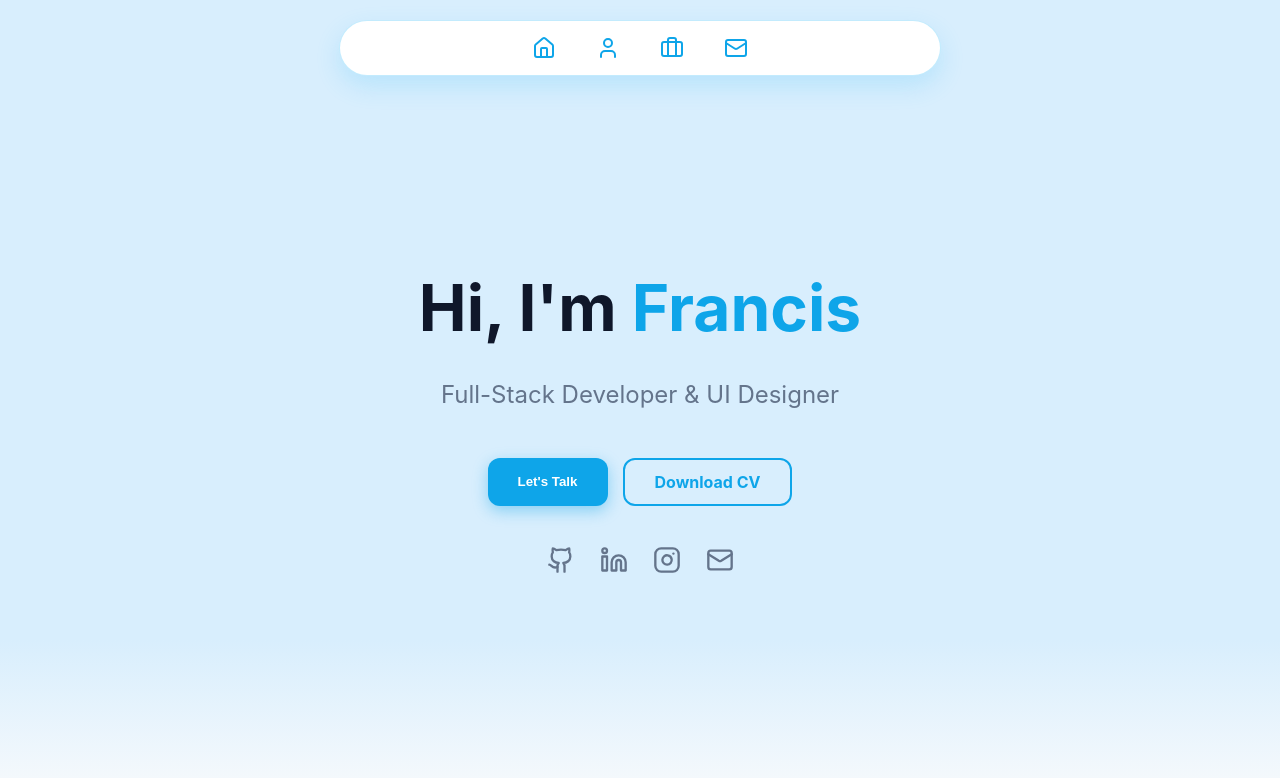
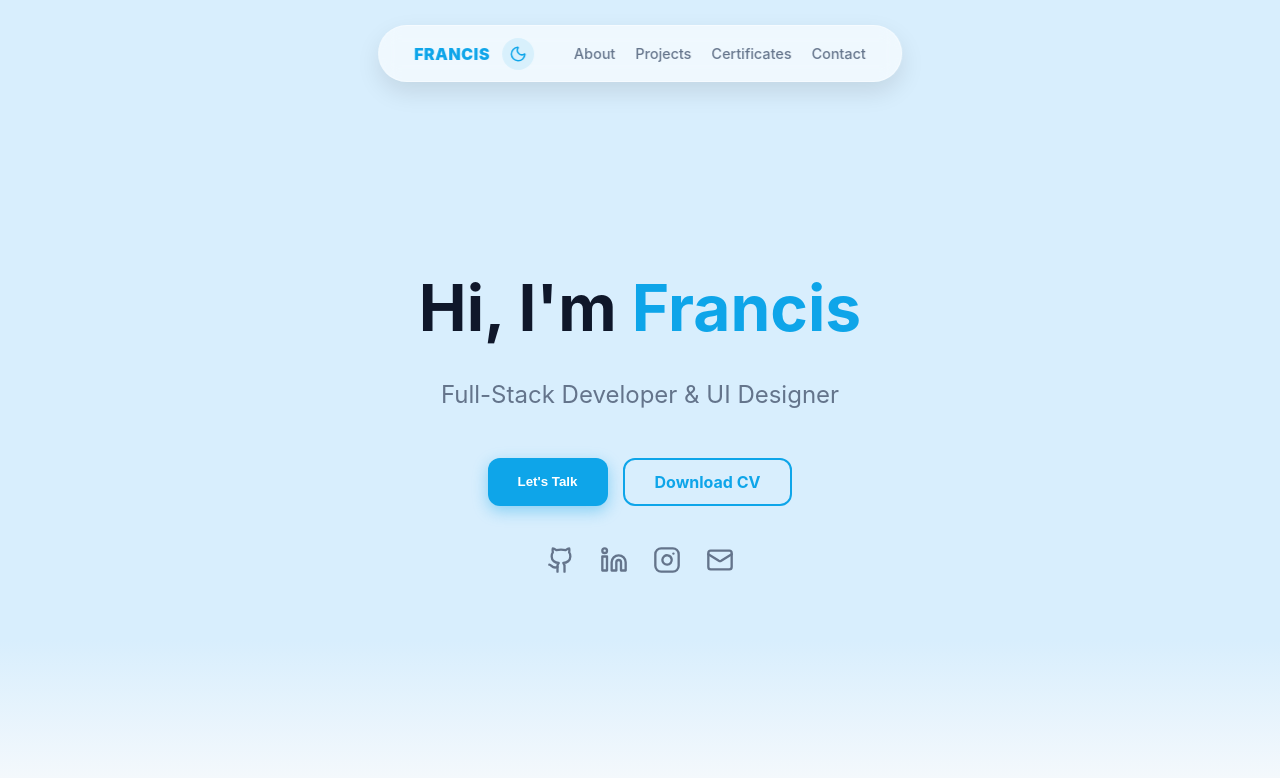
Before and after one commit to franc1s-513/my-portfolio-R-, a React (Vite) app: page / in a window 1280 px wide. Shown: the top 778 px of the page. Built offline with nearby package versions, Linux system fonts and the light colour scheme.

Commit message:
feat: Pill navbar and global dark mode transitions

```diff
--- a/src/components/navbar.jsx
+++ b/src/components/navbar.jsx
@@ -1,44 +1,98 @@
+import React, { useState, useEffect } from 'react';
 import { Link } from 'react-router-dom';
-import { Home, User, Briefcase, Mail } from 'lucide-react';
+import { Moon, Sun } from 'lucide-react';
 
 const Navbar = () => {
+  const [darkMode, setDarkMode] = useState(false);
+
+  useEffect(() => {
+    if (darkMode) {
+      document.body.classList.add('dark-mode');
+    } else {
+      document.body.classList.remove('dark-mode');
+    }
+  }, [darkMode]);
+
   return (
-  <nav style={styles.nav}>
-    <Link style={styles.link} to="/"> <Home size={24} /> </Link>
-    <Link style={styles.link} to="/about"> <User size={24} /> </Link>
-    <Link style={styles.link} to="/projects"> <Briefcase size={24} /> </Link>
-    <Link style={styles.link} to="/contact"> <Mail size={24} /> </Link>
-  </nav>
-);
+    <nav style={styles.nav}>
+      <div style={styles.navContainer}>
+
+        {/* LEFT SIDE: Name and Toggle */}
+        <div style={styles.leftSection}>
+          <span style={styles.logoText}>FRANCIS</span>
+          <button
+            onClick={() => setDarkMode(!darkMode)}
+            style={styles.toggleBtn}
+          >
+            {darkMode ? <Sun size={18} color="#fbbf24" /> : <Moon size={18} color="#0ea5e9" />}
+          </button>
+        </div>
+
+        {/* RIGHT SIDE: Text Links */}
+        <div style={styles.links}>
+          <Link to="/" className="nav-link">About</Link>
+          <Link to="/projects" className="nav-link">Projects</Link>
+          <Link to="/certificates" className="nav-link">Certificates</Link>
+          <Link to="/contact" className="nav-link">Contact</Link>
+        </div>
+
+      </div>
+    </nav>
+  );
 };
-
 
 const styles = {
   nav: {
     position: 'fixed',
-    top: '20px',             // Floating slightly from the top
+    top: '25px',
     left: '50%',
     transform: 'translateX(-50%)',
-    width: '90%',
-    maxWidth: '600px',
-    display: 'flex',
-    justifyContent: 'center',
-    gap: '40px',
-    background: '#ffffff',    // Solid white to stand out against light blue bg
-    padding: '15px 0',
-    borderRadius: '50px',     // Pill shape
-    boxShadow: '0 10px 25px rgba(56, 189, 248, 0.2)', // Soft blue shadow
+    width: 'fit-content', // Makes it wrap tightly around the content
+    padding: '0 10px',
+    height: '55px',
+    background: 'rgba(255, 255, 255, 0.6)',
+    backdropFilter: 'blur(10px)',
+    WebkitBackdropFilter: 'blur(10px)',
+    borderRadius: '50px', // Perfect Pill Shape
+    border: '1px solid rgba(255, 255, 255, 0.4)',
     zIndex: 1000,
-    border: '1px solid rgba(56, 189, 248, 0.3)',
-  },
-  link: {
-    color: '#0ea5e9',         // Vibrant Sky Blue
     display: 'flex',
     alignItems: 'center',
-    transition: '0.3s ease',
+    boxShadow: '0 10px 25px rgba(0, 0, 0, 0.1)',
+  },
+  navContainer: {
+    display: 'flex',
+    gap: '40px',
+    alignItems: 'center',
+    padding: '0 25px',
+  },
+  leftSection: {
+    display: 'flex',
+    alignItems: 'center',
+    gap: '12px',
+  },
+  logoText: {
+    fontWeight: '900',
+    color: '#0ea5e9',
+    fontSize: '1rem',
+    letterSpacing: '0.5px'
+  },
+  toggleBtn: {
+    background: 'rgba(14, 165, 233, 0.1)',
+    border: 'none',
+    borderRadius: '50%',
+    width: '32px',
+    height: '32px',
+    cursor: 'pointer',
+    display: 'flex',
+    alignItems: 'center',
+    justifyContent: 'center',
+    transition: 'transform 0.3s ease'
+  },
+  links: {
+    display: 'flex',
+    gap: '20px',
   }
 };
 
-
-
 export default Navbar;
--- a/src/index.css
+++ b/src/index.css
@@ -42,3 +42,73 @@ a svg:hover {
   transform: translateY(-5px); /* Lift effect */
   filter: drop-shadow(0 4px 6px rgba(14, 165, 233, 0.3));
 }
+/* Navigation Link Hover Effect */
+.nav-link {
+  text-decoration: none;
+  color: #64748b;
+  font-weight: 500;
+  font-size: 0.95rem;
+  position: relative;
+  transition: color 0.3s ease;
+}
+
+.nav-link:hover {
+  color: #0ea5e9;
+}
+
+/* The sliding underline effect */
+.nav-link::after {
+  content: '';
+  position: absolute;
+  width: 0;
+  height: 2px;
+  bottom: -4px;
+  left: 0;
+  background-color: #0ea5e9;
+  transition: width 0.3s ease;
+}
+
+.nav-link:hover::after {
+  width: 100%;
+}
+
+/* Apply a global transition to EVERYTHING */
+* {
+  transition: background-color 0.5s ease, color 0.5s ease, border-color 0.5s ease, box-shadow 0.5s ease;
+}
+
+body {
+  margin: 0;
+  background-color: #f8fafc; /* Light mode bg */
+  color: #1e293b;
+}
+
+/* Dark Mode Overrides */
+body.dark-mode {
+  background-color: #020617 !important; /* Rich Dark Blue */
+  color: #f1f5f9;
+}
+
+/* Update Nav for Dark Mode */
+body.dark-mode nav {
+  background: rgba(15, 23, 42, 0.7) !important;
+  border: 1px solid rgba(255, 255, 255, 0.1) !important;
+  box-shadow: 0 10px 25px rgba(0, 0, 0, 0.4);
+}
+
+body.dark-mode .nav-link {
+  color: #94a3b8;
+}
+
+/* Hover effects for the Pill Links */
+.nav-link {
+  text-decoration: none;
+  color: #64748b;
+  font-weight: 500;
+  font-size: 0.9rem;
+  transition: color 0.3s ease;
+}
+
+.nav-link:hover {
+  color: #0ea5e9;
+}
```
